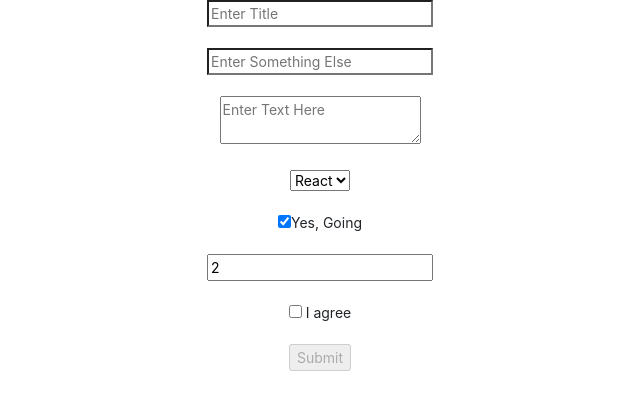
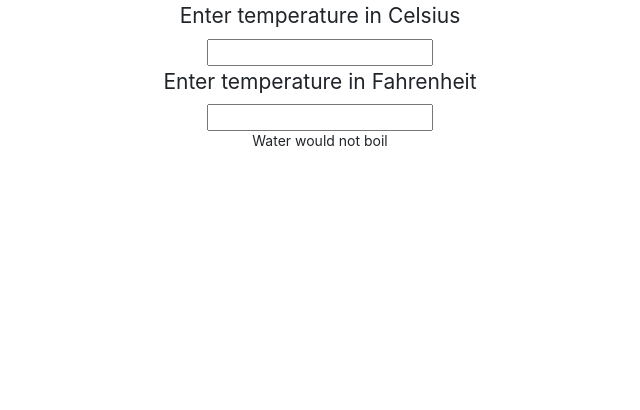
Before and after one commit to anisur2805/react-multistep-forms, a React (Create React App) app: page / in a window 1280 px wide. Shown: the top 410 px of the page, without its empty margins (320-960 px from the left). Built offline with nearby package versions, Linux system fonts and the light colour scheme.

Commit message:
state lifing add

```diff
--- a/public/index.html
+++ b/public/index.html
@@ -14,7 +14,7 @@
       manifest.json provides metadata used when your web app is installed on a
       user's mobile device or desktop. See https://developers.google.com/web/fundamentals/web-app-manifest/
     -->
-    <link rel="manifest" href="%PUBLIC_URL%/manifest.json" />
+    <!-- <link rel="manifest" href="%PUBLIC_URL%/manifest.json" /> -->
     <!--
       Notice the use of %PUBLIC_URL% in the tags above.
       It will be replaced with the URL of the `public` folder during the build.
--- a/src/App.js
+++ b/src/App.js
@@ -1,16 +1,18 @@
 import React from "react";
-import Home from "./components/Home";
+// import Home from "./components/Home";
 
 import "bootstrap/dist/css/bootstrap.min.css";
 import "./style.css";
-import Form from "./components/Form";
+import Calculator from "./components/boil/Calculator";
+// import Form from "./components/Form";
 
 function App() {
   return (
     <div className="App">
       <header className="App-header text-center">
         {/* <Home /> */}
-        <Form />
+        {/* <Form /> */}
+        <Calculator />
       </header>
     </div>
   );
--- /dev/null
+++ b/src/components/boil/BoilVerdict.js
@@ -0,0 +1,6 @@
+export default function BoilVerdict({ celsius = 0 }) {
+  if (celsius >= 100) {
+    return <p>Water would boil</p>;
+  }
+  return <p>Water would not boil</p>;
+}
--- /dev/null
+++ b/src/components/boil/Calculator.js
@@ -0,0 +1,42 @@
+import React, { Component } from "react";
+import BoilVerdict from "./BoilVerdict";
+import TemperatureInput from "./TemperatureInput";
+import { convert, toCelsius, toFahrenheit } from "./lib/converter";
+
+export default class Calculator extends Component {
+  state = {
+    temperature: "",
+    scale: "c",
+  };
+
+  handleChange = (e, scale) => {
+    this.setState({
+      temperature: e.target.value,
+    //   scale: scale,
+      scale,
+    });
+  };
+
+  render() {
+    const { temperature, scale } = this.state;
+    const celsius =
+      scale === "f" ? convert(temperature, toCelsius) : temperature;
+    const fahrenheit =
+      scale === "c" ? convert(temperature, toFahrenheit) : temperature;
+    return (
+      <div>
+        <TemperatureInput
+          scale="c"
+          temperature={celsius}
+          onTemperatureChange={this.handleChange}
+        />
+        <TemperatureInput
+          scale="f"
+          temperature={fahrenheit}
+          onTemperatureChange={this.handleChange}
+        />
+        <BoilVerdict celsius={parseFloat(temperature)} />
+      </div>
+    );
+  }
+}
--- /dev/null
+++ b/src/components/boil/TemperatureInput.js
@@ -0,0 +1,23 @@
+import React from "react";
+const scaleNames = {
+  c: "Celsius",
+  f: "Fahrenheit",
+};
+
+export default function TemperatureInput({
+  temperature,
+  scale,
+  onTemperatureChange,
+}) {
+  return (
+    <div>
+      <fieldset>
+        <legend>Enter temperature in {scaleNames[scale]}</legend>
+        <input
+          value={temperature}
+          onChange={(e) => onTemperatureChange(e, scale)}
+        />
+      </fieldset>
+    </div>
+  );
+}
--- /dev/null
+++ b/src/components/boil/lib/converter.js
@@ -0,0 +1,19 @@
+export function toCelsius(fahrenheit) {
+  return ((fahrenheit - 32) * 5) / 9;
+}
+
+export function toFahrenheit(celsius) {
+  return (celsius * 9) / 5 + 32;
+}
+
+export function convert(temperature, convertTo) {
+  const input = parseFloat(temperature);
+  if (Number.isNaN(input)) {
+    return "";
+  }
+
+  const output = convertTo(input);
+  console.log(output);
+  const rounded = Math.floor(output * 1000) / 1000;
+  return rounded.toString();
+}
```
